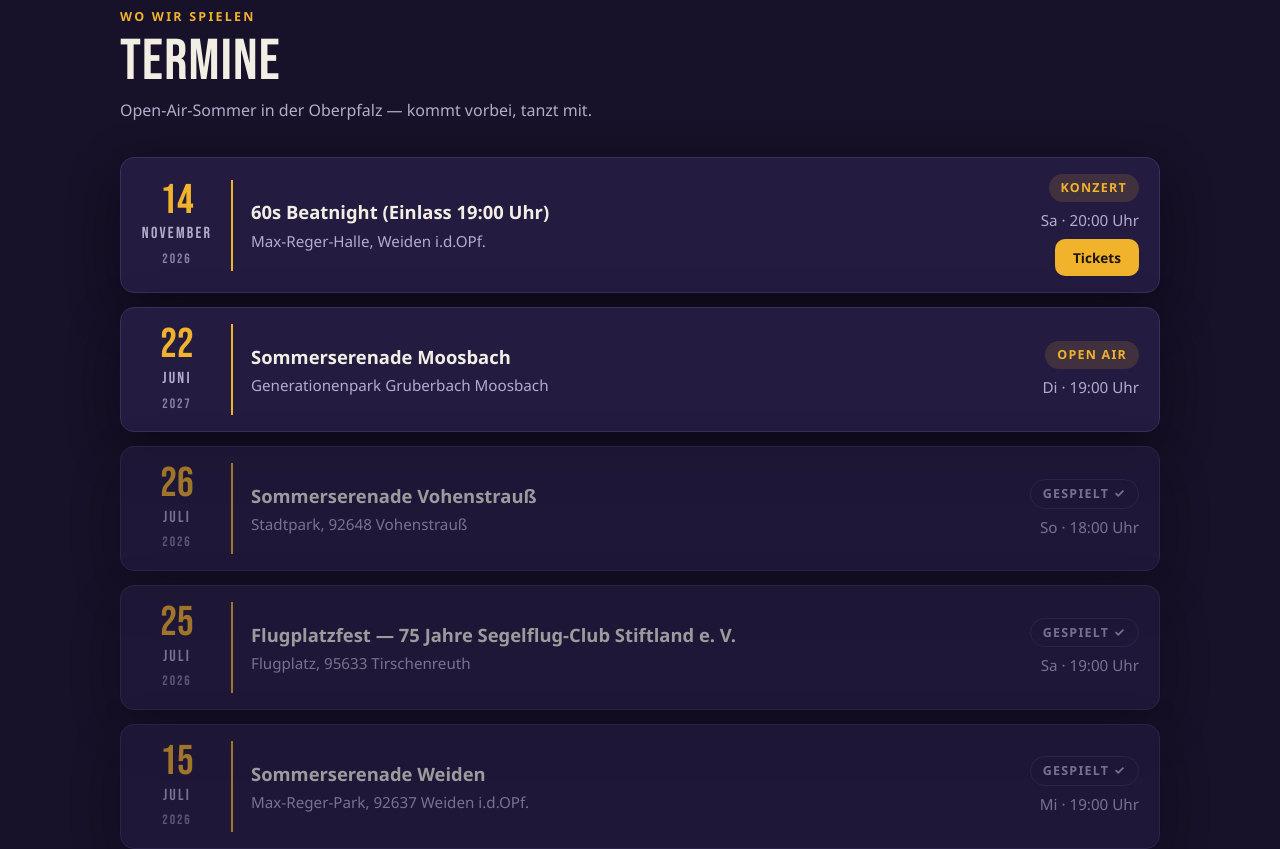
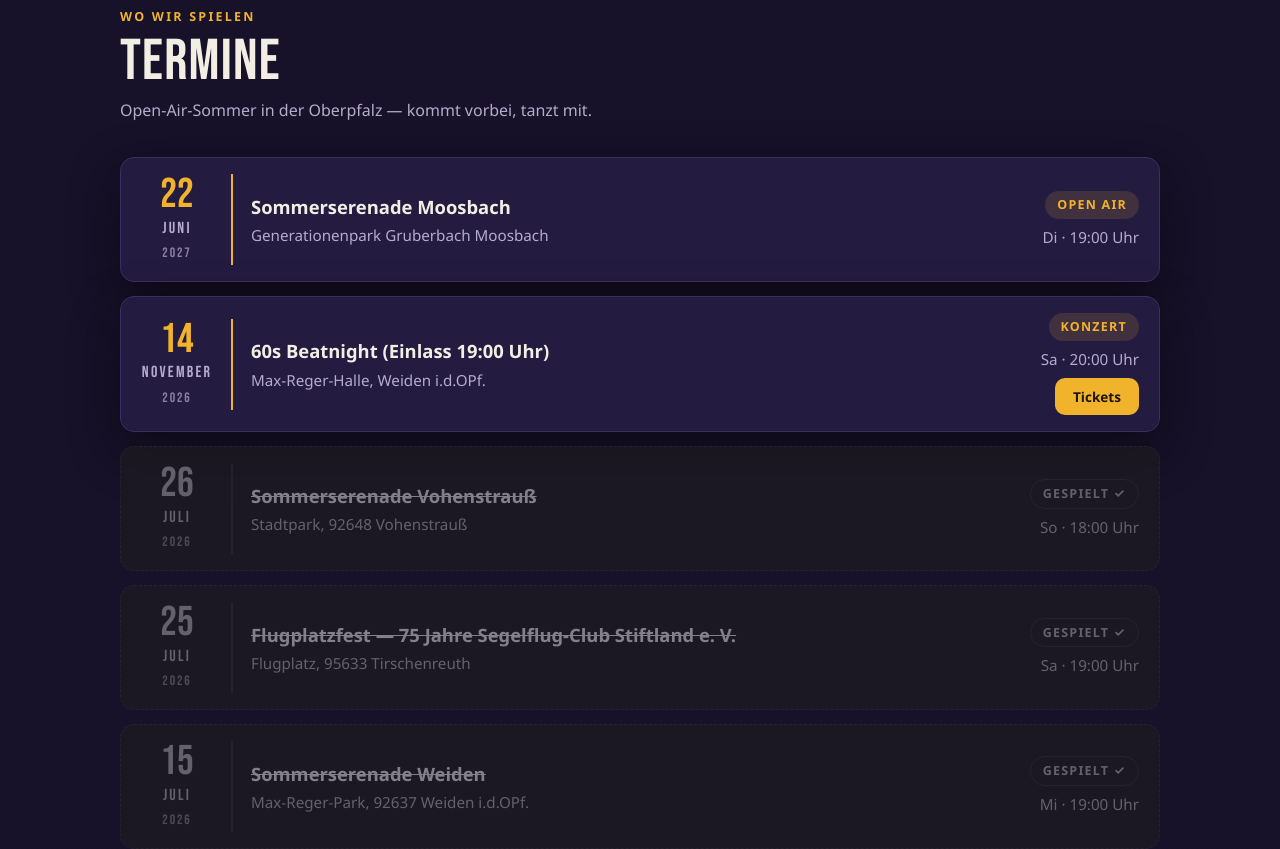
Before and after one commit to schelltom/lowermarket, a plain HTML site: page index.html in a window 1280 px wide. Shown: the part 864-1713 px from the top of the page. Drawn offline with Linux system fonts and the light colour scheme.

Commit message:
Termine: neueste zuerst sortieren, vergangene deutlicher als abgelaufen darstellen
Co-Authored-By: Claude Sonnet 5.5 <noreply@anthropic.com>

```diff
--- a/css/style.css
+++ b/css/style.css
@@ -162,7 +162,10 @@
   }
   .chip.muted { background: transparent; border: 1px solid var(--line); color: var(--ink-dim); }
   .gig-ticket { padding: 6px 16px; font-size: .85rem; }
-  .gig.past { opacity: .62; }
+  .gig.past { opacity: .5; filter: grayscale(1); border-style: dashed; box-shadow: none; }
+  .gig.past .gig-date { border-right-color: var(--line); }
+  .gig.past .gig-date .day { color: var(--ink-dim); }
+  .gig.past .gig-info h3 { text-decoration: line-through; text-decoration-thickness: 1px; }
   .gig-time { font-variant-numeric: tabular-nums; color: var(--ink-dim); font-size: .95rem; }
 
   /* dialog */
--- a/js/main.js
+++ b/js/main.js
@@ -9,12 +9,8 @@ function renderGigs() {
   list.innerHTML = '';
   gigs
     .slice()
-    .sort((a, b) => {
-      // Kommende Termine zuerst (nächster ganz oben), vergangene danach (jüngster zuerst)
-      const pa = new Date(a.date + 'T00:00:00') < today, pb = new Date(b.date + 'T00:00:00') < today;
-      if (pa !== pb) return pa ? 1 : -1;
-      return pa ? b.date.localeCompare(a.date) : a.date.localeCompare(b.date);
-    })
+    // Nach Datum (Jahr, Monat, Tag), neuester Termin zuerst
+    .sort((a, b) => b.date.localeCompare(a.date))
     .forEach(g => {
       const d = new Date(g.date + 'T00:00:00');
       const past = d < today;
```
